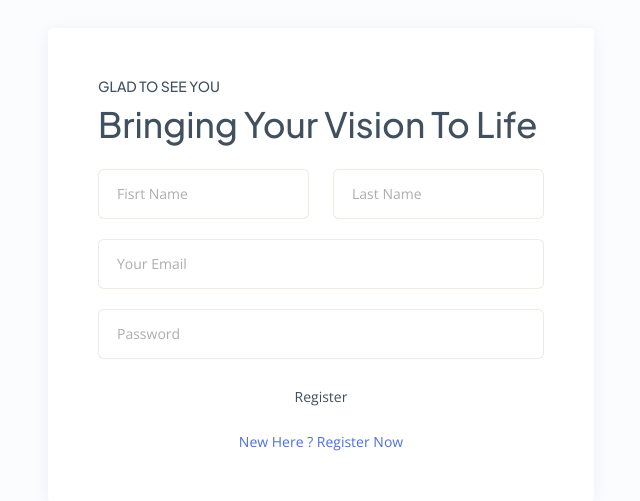
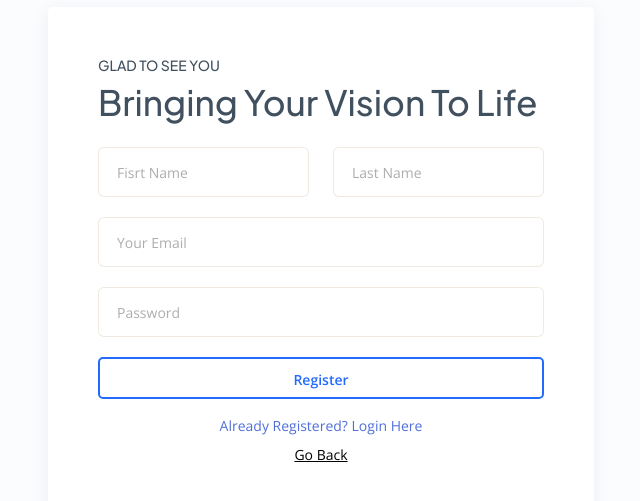
Before and after one commit to D4RK91GHT/stocknova-front, a React (Create React App) app: page /register in a window 1280 px wide. Shown: the part 135-636 px from the top of the page, without its empty margins (319-959 px from the left). Built offline with nearby package versions, Linux system fonts and the light colour scheme; a small style sheet from the web is missing.

Commit message:
Login and Register Updated

```diff
--- a/public/assets/scss/global/_common.scss
+++ b/public/assets/scss/global/_common.scss
@@ -109,9 +109,10 @@
     color: #fff;
   }
 }
-.btn-red {
-  color: #fff;
-  background: #f14d5d;
+
+.btn-grey {
+  color: var(--heading-color);
+  background: #d4d4d4;
   &:hover {
     color: #fff;
   }
@@ -206,6 +207,10 @@
   background: #50af9b;
 }
 
+.text-black{
+  color: var(--heading-color);
+  text-decoration: underline;
+}
 .read-more-text {
   position: relative;
   color: var(--heading-color);
--- a/src/components/LoginForm.js
+++ b/src/components/LoginForm.js
@@ -149,6 +149,11 @@ const LoginForm = () => {
                           New Here ? Register Now
                         </Link>
                       </div>
+                      <div className="text-center py-2">
+                        <Link className="text-black" to="/">
+                          Go Back
+                        </Link>
+                      </div>
                     </div>
                   </form>
                 </div>
--- a/src/components/RegisterForm.js
+++ b/src/components/RegisterForm.js
@@ -44,7 +44,7 @@ const RegisterForm = () => {
 
                       <div className="col-12 mb-3">
                         <button
-                          className="btn btn-black mt-0 w-100 border-radius-5"
+                          className="sn-btn mt-0 w-100 border-radius-5"
                           href="#"
                         >
                           Register
@@ -52,7 +52,12 @@ const RegisterForm = () => {
                       </div>
                       <div className="text-center">
                         <Link className="mt-5" to="/login">
-                          New Here ? Register Now
+                          Already Registered? Login Here
+                        </Link>
+                      </div>
+                      <div className="text-center py-2">
+                        <Link className="text-black" to="/">
+                          Go Back
                         </Link>
                       </div>
                     </div>
```
